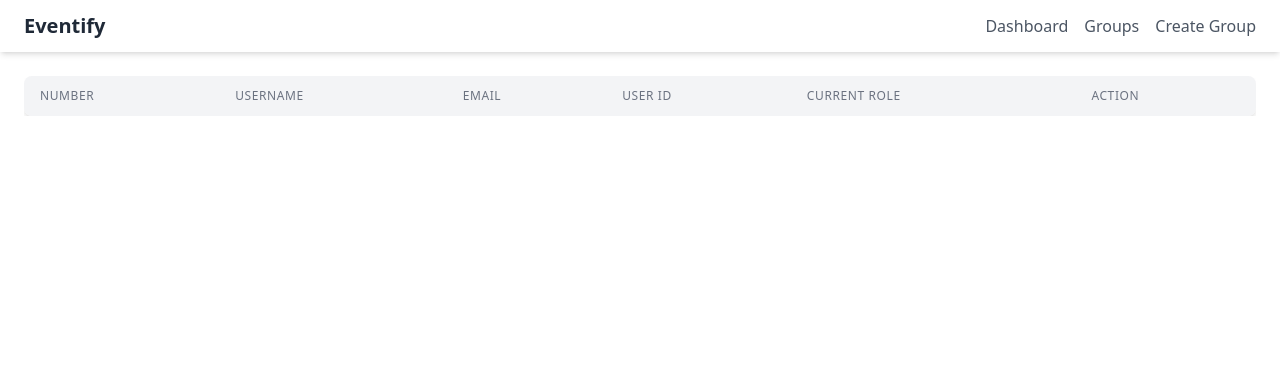
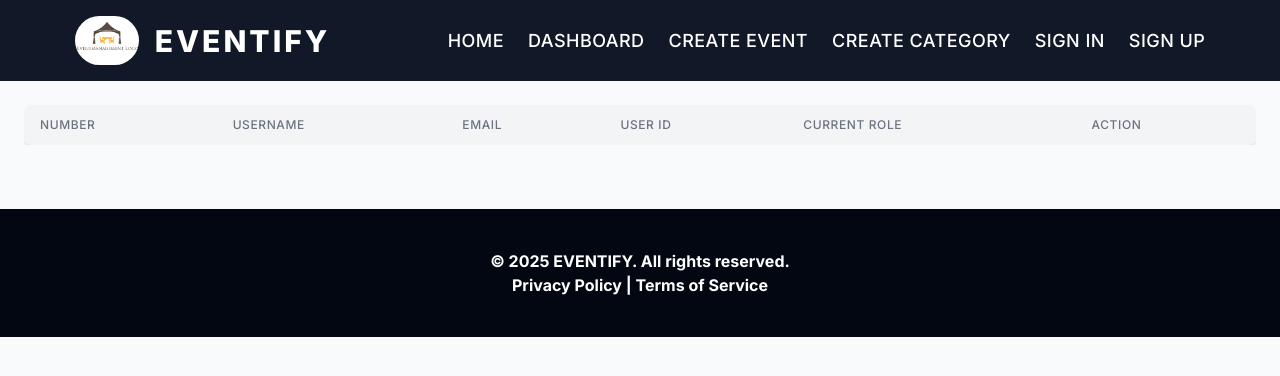
Before and after one commit to mashukabashar/Event-Management-System, a Django app: page /users/admin/dashboard/ in a window 1280 px wide. Shown: the top 376 px of the page. Run offline with Django 5.2, Linux system fonts and the light colour scheme; lists and menus that the app fills with data are empty; some libraries are stand-ins or nearby versions.

Commit message:
admin-dashboard-done

```diff
--- a/core/templates/logged_nav.html
+++ b/core/templates/logged_nav.html
@@ -4,6 +4,9 @@
       <a href="{% url 'dashboard' %}" class="hover:text-orange-400 cursor-pointer font-medium tracking-wide text-white">DASHBOARD</a>
       <a href="{% url 'create-event' %}" class="hover:text-orange-400  cursor-pointer font-medium tracking-wide text-white">CREATE EVENT</a>
       <a href="{% url 'create-category' %}" class="hover:text-orange-400  cursor-pointer font-medium tracking-wide text-white">CREATE CATEGORY</a>
+      <a href="{% url 'admin_dashboard' %}" class="hover:text-orange-400  cursor-pointer font-medium tracking-wide text-white">ADMIN DASHBOARD</a>
+      <a href="{% url 'group-list' %}" class="hover:text-orange-400  cursor-pointer font-medium tracking-wide text-white">GROUP LIST</a>
+      <a href="{% url 'create-group' %}" class="hover:text-orange-400  cursor-pointer font-medium tracking-wide text-white">CREATE GROUP</a>
 
       <form method="post" action="{% url "logout" %}">
         {% csrf_token %}
--- a/users/templates/admin/dashboard.html
+++ b/users/templates/admin/dashboard.html
@@ -1,111 +1,10 @@
-<!DOCTYPE html>
-<html lang="en">
-  <head>
-    <meta charset="UTF-8" />
-    <meta name="viewport" content="width=device-width, initial-scale=1.0" />
-    <title>Document</title>
-    <script src="https://cdn.tailwindcss.com"></script>
-  </head>
-  <body>
-    <header class="bg-white shadow-md">
-      <nav class="container mx-auto px-6 py-3">
-        <div class="flex justify-between items-center">
-          <a href="#" class="text-xl font-bold text-gray-800"
-            >Eventify</a
-          >
-          <div class="hidden md:flex space-x-4">
-            <a
-              href="{% url "admin_dashboard" %}"
-              class="text-gray-600 hover:text-gray-800"
-              >Dashboard</a
-            >
-
-            <a href="{% url "group-list" %}" class="text-gray-600 hover:text-gray-800"
-              >Groups</a
-            >
-            <a
-              href="{% url "create-group" %}"
-              class="text-gray-600 hover:text-gray-800"
-              >Create Group</a
-            >
-          </div>
-          {% comment %} <div class="flex items-center">
-            <div class="relative">
-              <button
-                id="user-menu-button"
-                class="flex items-center focus:outline-none"
-              >
-                <img
-                  class="h-8 w-8 rounded-full object-cover"
-                  src="https://placekitten.com/100/100"
-                  alt="User avatar"
-                />
-              </button>
-              <div
-                id="user-menu"
-                class="absolute right-0 mt-2 w-48 bg-white rounded-md shadow-lg py-1 hidden"
-              >
-                <a
-                  href="{% url "admin_dashboard" %}"
-                  class="block px-4 py-2 text-sm text-gray-700 hover:bg-gray-100"
-                  >Dashboard</a
-                >
-                <form method="post" action="{% url "logout" %}">
-                    {% csrf_token %}
-                  <button
-                    class="block px-4 py-2 text-sm text-gray-700 hover:bg-gray-100"
-                  >
-                    Logout
-                  </button>
-                </form>
-              </div>
-            </div>
-
-
-            <div class="md:hidden ml-4">
-              <button
-                id="menu-toggle"
-                class="text-gray-600 hover:text-gray-800 focus:outline-none"
-              >
-                <svg
-                  class="h-6 w-6"
-                  fill="none"
-                  stroke="currentColor"
-                  viewBox="0 0 24 24"
-                  xmlns="http://www.w3.org/2000/svg"
-                >
-                  <path
-                    stroke-linecap="round"
-                    stroke-linejoin="round"
-                    stroke-width="2"
-                    d="M4 6h16M4 12h16m-7 6h7"
-                  ></path>
-                </svg>
-              </button>
-            </div>
-          </div> {% endcomment %}
-        </div>
-        <div id="mobile-menu" class="md:hidden hidden mt-4">
-          <a href="#" class="block py-2 text-gray-600 hover:text-gray-800"
-            >Dashboard</a
-          >
-          <a href="#" class="block py-2 text-gray-600 hover:text-gray-800"
-            >Tasks</a
-          >
-          <a href="#" class="block py-2 text-gray-600 hover:text-gray-800"
-            >Groups</a
-          >
-          <a href="#" class="block py-2 text-gray-600 hover:text-gray-800"
-            >Create Group</a
-          >
-        </div>
-      </nav>
-    </header>
+{% extends "base.html" %}
+{% block content %}
 
     <main>
-        {% block content %}
+        {% block data %}
              {% include "admin/user_list.html" %}
-        {% endblock content %}
+        {% endblock data %}
     </main>
 
     <script>
@@ -128,5 +27,5 @@
         }
       });
     </script>
-  </body>
-</html>
+
+    {% endblock content %}
--- a/users/templates/admin/group_list.html
+++ b/users/templates/admin/group_list.html
@@ -1,4 +1,4 @@
-{% extends "admin/dashboard.html" %}
+{% extends "base.html" %}
 {% block content %}
       <div class='w-2/3 mx-auto my-8'>
             <h2 class="text-2xl font-bold mb-4">Groups and Permissions</h2>
```
Also changed, not shown: core/templates/no_permission.html (added, +11 -0 lines).
